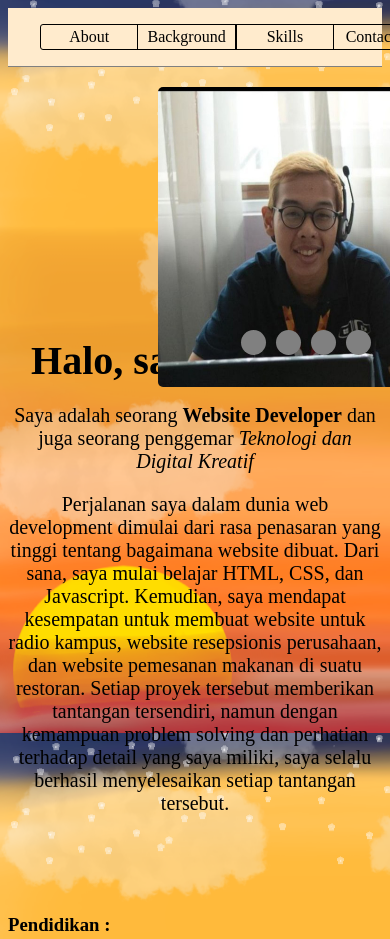
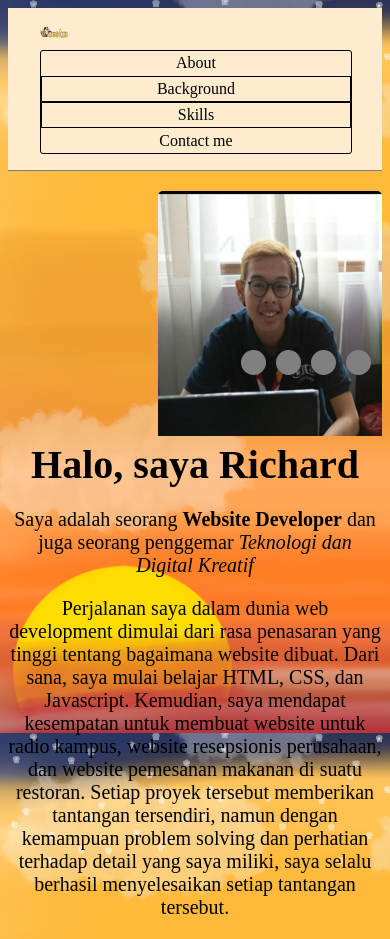
Before and after one commit to DavidTho18/intermedieteAssignment-Richard, a plain HTML site: page index.html in a window 390 px wide. Shown: the top 939 px of the page. Drawn offline with Linux system fonts and the light colour scheme; a script that the page names is missing.

Commit message:
Update style.css

```diff
--- a/style.css
+++ b/style.css
@@ -233,3 +233,71 @@ footer {
     color: aliceblue;
     font-family: 'Dancing Script', cursive;
 }
+
+/* Responsive breakpoints*/
+@media screen and  (max-width: 600px){
+    .header{
+        flex-direction: column;
+    }
+    .nav{
+        width: 100%;
+        display: flex;
+        flex-direction: column;
+    }
+    .nav-center{
+        border-top: 1px solid black;
+        border-bottom: 1px solid black;
+    }
+
+    .logo{
+        margin-bottom: 5px;
+    }
+
+    .wrapper{
+        width: auto;
+    }
+
+    .main {
+        width: auto;
+    }
+
+
+    .header2 >h1 {
+        padding: auto;
+    }
+
+    footer {
+        width: auto;
+    }
+
+
+}
+
+@media screen and  (max-width: 800px){
+    .header{
+        flex-direction: column;
+    }
+
+    .logo{
+        margin-bottom: 5px;
+    }
+
+    .wrapper{
+        width: auto;
+    }
+
+    .main {
+        width: auto;
+    }
+
+
+    .header2 >h1 {
+        padding: auto;
+    }
+
+    footer {
+        width: auto;
+    }
+
+
+}
```
